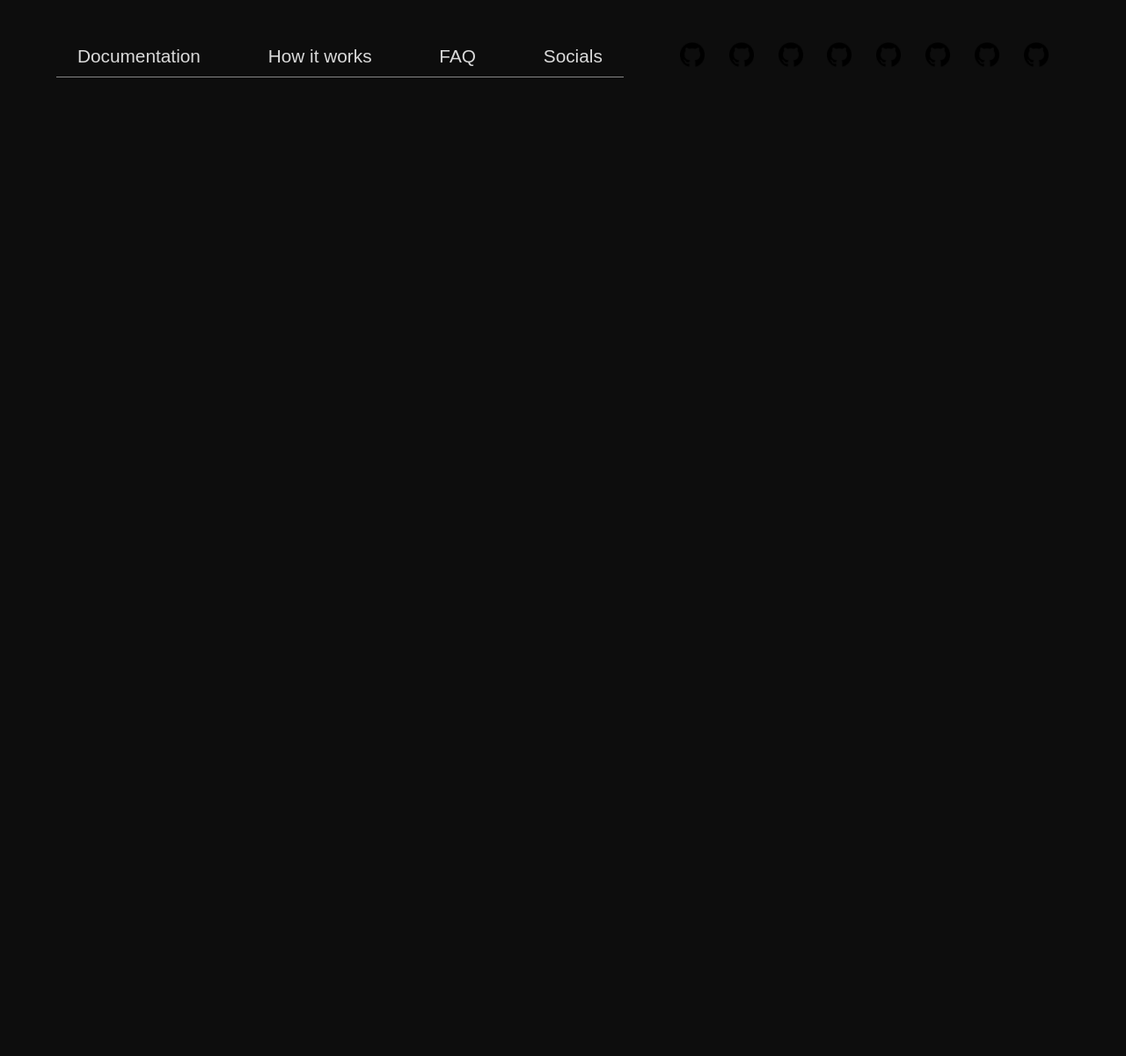
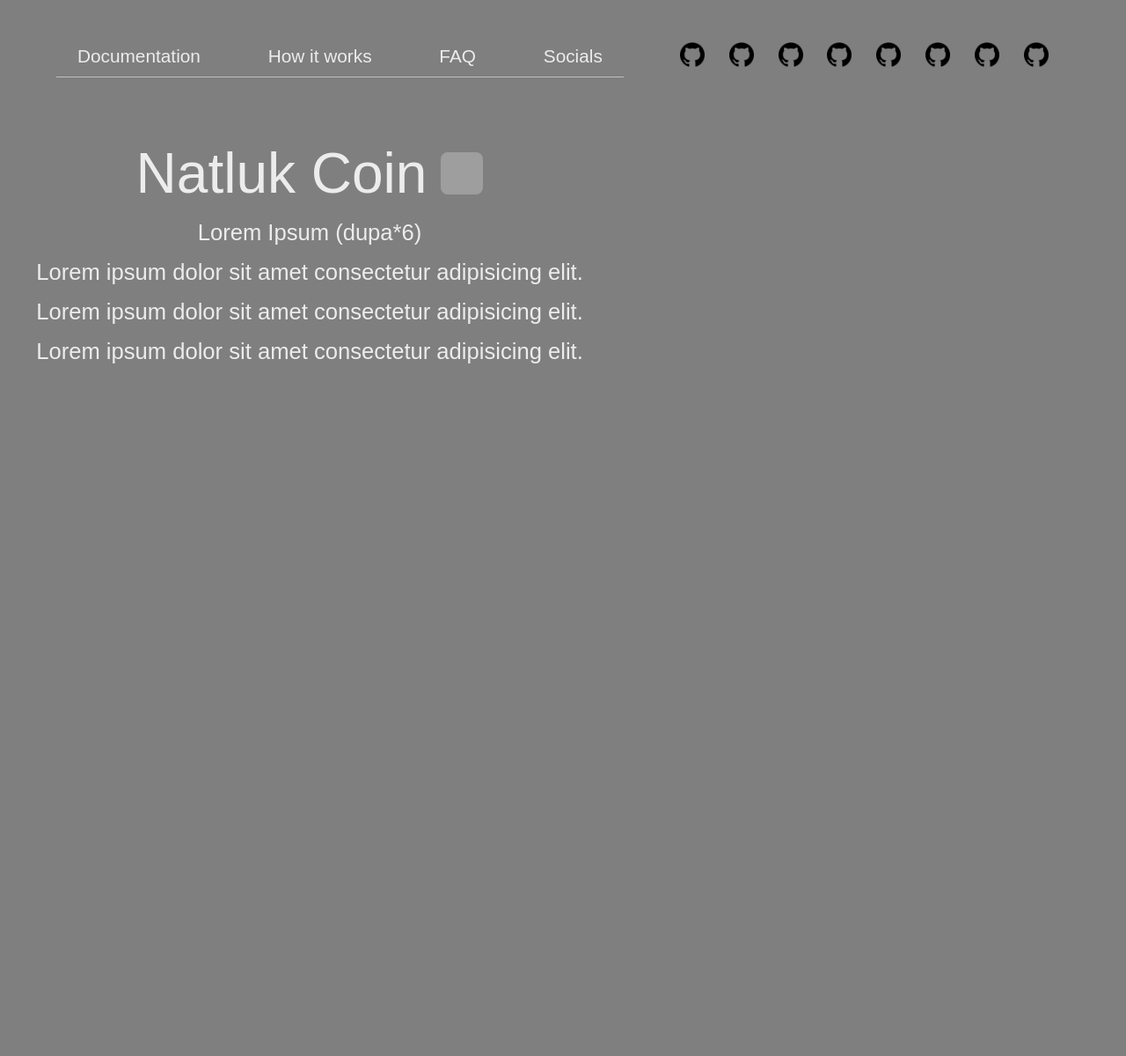
Before and after one commit to Pawcharz/NC-coin-landpage, a Node server app: page / in a window 1280 px wide. Shown: the whole page at 88% size. Before the commit the page ends 88 px from the top, so only its background shows below. Run offline with Node 20, Linux system fonts and the light colour scheme; grey boxes are pictures that could not be loaded.

Commit message:
work from classes

```diff
--- a/public/styles/css/footer.css
+++ /dev/null
@@ -1 +0,0 @@
-/* No CSS *//*# sourceMappingURL=footer.css.map */
--- a/public/styles/css/main.css
+++ b/public/styles/css/main.css
@@ -1,7 +1,7 @@
 body {
-  min-height: 100vh;
+  min-height: 150vh;
   width: 100vw;
-  background-color: rgba(0, 0, 0, 0.95);
+  background-color: rgba(0, 0, 0, 0.5);
   margin: 0;
   display: -webkit-box;
   display: -ms-flexbox;
@@ -10,6 +10,102 @@ body {
   -webkit-box-direction: normal;
       -ms-flex-direction: column;
           flex-direction: column;
+}
+
+.banner {
+  width: 100%;
+  min-height: 100vh;
+  display: -webkit-box;
+  display: -ms-flexbox;
+  display: flex;
+  -webkit-box-align: center;
+      -ms-flex-align: center;
+          align-items: center;
+  -webkit-box-orient: vertical;
+  -webkit-box-direction: normal;
+      -ms-flex-direction: column;
+          flex-direction: column;
+}
+
+.banner main {
+  height: 100%;
+  width: 100%;
+  display: -webkit-box;
+  display: -ms-flexbox;
+  display: flex;
+  -webkit-box-align: center;
+      -ms-flex-align: center;
+          align-items: center;
+}
+
+.banner main .banner-left {
+  height: -webkit-fit-content;
+  height: -moz-fit-content;
+  height: fit-content;
+  width: 55%;
+  display: -webkit-box;
+  display: -ms-flexbox;
+  display: flex;
+  -webkit-box-align: center;
+      -ms-flex-align: center;
+          align-items: center;
+  -webkit-box-orient: vertical;
+  -webkit-box-direction: normal;
+      -ms-flex-direction: column;
+          flex-direction: column;
+  gap: 1rem;
+}
+
+.banner main .banner-left .header {
+  display: -webkit-box;
+  display: -ms-flexbox;
+  display: flex;
+  -webkit-box-align: center;
+      -ms-flex-align: center;
+          align-items: center;
+  -webkit-box-orient: vertical;
+  -webkit-box-direction: normal;
+      -ms-flex-direction: column;
+          flex-direction: column;
+  gap: 1rem;
+}
+
+.banner main .banner-left .header-main {
+  display: -webkit-box;
+  display: -ms-flexbox;
+  display: flex;
+  -webkit-box-align: center;
+      -ms-flex-align: center;
+          align-items: center;
+  gap: 1rem;
+}
+
+.banner main .banner-left .header-main .title {
+  font-size: 4rem;
+  font-weight: 400;
+}
+
+.banner main .banner-left .header-main img {
+  height: 3rem;
+  width: 3rem;
+  border-radius: 0.5rem;
+}
+
+.banner main .banner-left ol {
+  -webkit-box-orient: vertical;
+  -webkit-box-direction: normal;
+      -ms-flex-direction: column;
+          flex-direction: column;
+  gap: 1rem;
+  list-style: inside;
+  list-style-position: outside;
+}
+
+.banner main .banner-right {
+  height: -webkit-fit-content;
+  height: -moz-fit-content;
+  height: fit-content;
+  width: 45%;
 }
 
 body {
@@ -53,7 +149,7 @@ a {
   cursor: pointer;
 }
 
-ul {
+.list-disabled {
   list-style: none;
   padding: 0;
   margin: auto;
@@ -68,7 +164,7 @@ ul {
           justify-content: space-between;
 }
 
-ul li {
+.list-disabled li {
   height: -webkit-fit-content;
   height: -moz-fit-content;
   height: fit-content;
@@ -84,7 +180,7 @@ ul li {
   height: 4em;
   width: 90%;
   max-width: 1240px;
-  margin: 2rem auto auto auto;
+  margin: 2rem auto 4rem auto;
   display: -webkit-box;
   display: -ms-flexbox;
   display: flex;
--- a/public/styles/css/sections.css
+++ /dev/null
@@ -1 +0,0 @@
-/* No CSS *//*# sourceMappingURL=sections.css.map */
--- a/public/styles/scss/_general.scss
+++ b/public/styles/scss/_general.scss
@@ -1,8 +1,8 @@
 body {
-    min-height: 100vh;
+    min-height: 150vh;
     width: 100vw;
 
-    background-color: rgba(black, 0.95);
+    background-color: rgba(black, 0.5);
 
     margin: 0;
     display: flex;
--- a/public/styles/scss/_navbar.scss
+++ b/public/styles/scss/_navbar.scss
@@ -6,7 +6,7 @@ $navbar-maxWidth-tablet: 900px;
     width: 90%;
     max-width: $navbar-maxWidth-pc;
 
-    margin: 2rem auto auto auto;
+    margin: 2rem auto 4rem auto;
 
     display: flex;
     gap: 4rem;
--- a/public/styles/scss/_sections.scss
+++ b/public/styles/scss/_sections.scss
@@ -0,0 +1,66 @@
+.banner {
+    width: 100%;
+    min-height: 100vh;
+
+    //background-color: wheat;
+
+    display: flex;
+    align-items: center;
+    flex-direction: column;
+
+    main {
+        height: 100%;
+        width: 100%;
+
+        display: flex;
+        align-items: center;
+
+        .banner-left {
+            height: fit-content;
+            width: 55%;
+
+            display: flex;
+            align-items: center;
+            flex-direction: column;
+            gap: 1rem;
+
+            .header {
+                display: flex;
+                align-items: center;
+                flex-direction: column;
+                gap: 1rem;
+
+
+                &-main {
+                    display: flex;
+                    align-items: center;
+                    gap: 1rem;
+
+                    .title {
+                        font-size: 4rem;
+                        font-weight: 400;
+                    }
+
+                    img {
+                        height: 3rem;
+                        width: 3rem;
+                        border-radius: 0.5rem;
+                    }
+                }
+            }
+            ol {
+                flex-direction: column;
+                gap: 1rem;
+
+                list-style: inside;
+                list-style-position: outside;
+                li {
+                }
+            }
+        }
+        .banner-right {
+            height: fit-content;
+            width: 45%;
+        }
+    }
+}
--- a/public/styles/scss/_text.scss
+++ b/public/styles/scss/_text.scss
@@ -36,7 +36,7 @@ a {
     color: inherit;
     cursor: pointer;
 }
-ul {
+.list-disabled {
     list-style: none;
     padding: 0;
     margin: auto;
--- a/views/home.ejs
+++ b/views/home.ejs
@@ -12,9 +12,34 @@
 
 <body>
 
-    <%- include('./partials/navbar.ejs') %>
+    <section class="banner">
+        <%- include('./partials/navbar.ejs') %>
 
-    <section>
+        <main>
+
+            <div class="banner-left">
+
+                <header class="header">
+                    <div class="header-main">
+                        <h1 class="title">Natluk Coin</h1>
+                        <img src="./images/icons/icon-Natluk" alt="">
+                    </div>
+                    <h4 class="motto">Lorem Ipsum (dupa*6)</h4>
+                </header>
+
+                <ol class="list-disabled">
+                    <li><h4>Lorem ipsum dolor sit amet consectetur adipisicing elit.</h4></li>
+                    <li><h4>Lorem ipsum dolor sit amet consectetur adipisicing elit.</h4></li>
+                    <li><h4>Lorem ipsum dolor sit amet consectetur adipisicing elit.</h4></li>
+                </ol>
+
+            </div>
+            <div class="banner-right">
+
+            </div>
+
+        </main>
+
 
     </section>
 
--- a/views/partials/navbar.ejs
+++ b/views/partials/navbar.ejs
@@ -1,5 +1,5 @@
 <div class="navbar">
-    <ul class="navbar-menu">
+    <ul class="navbar-menu list-disabled">
         <li>
             <a href="">Documentation</a>
         </li>
@@ -13,7 +13,7 @@
             <a href="">Socials</a>
         </li>
     </ul>
-    <ul class="navbar-socials">
+    <ul class="navbar-socials list-disabled">
 
         <li>
             <a href=""><img src="./images/icons/icon-github.png" alt=""></a>
```
Also changed, not shown: package.json (+5 -3 lines), 4 other files.
